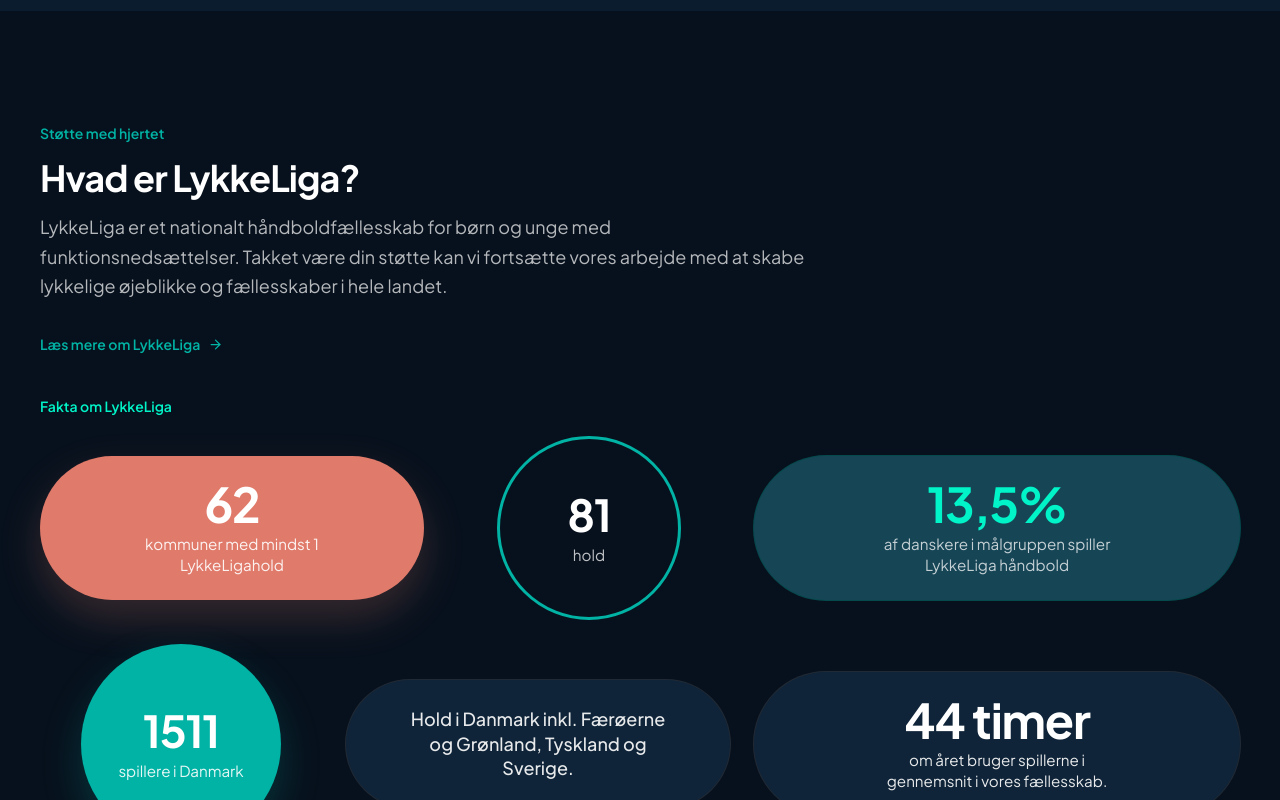
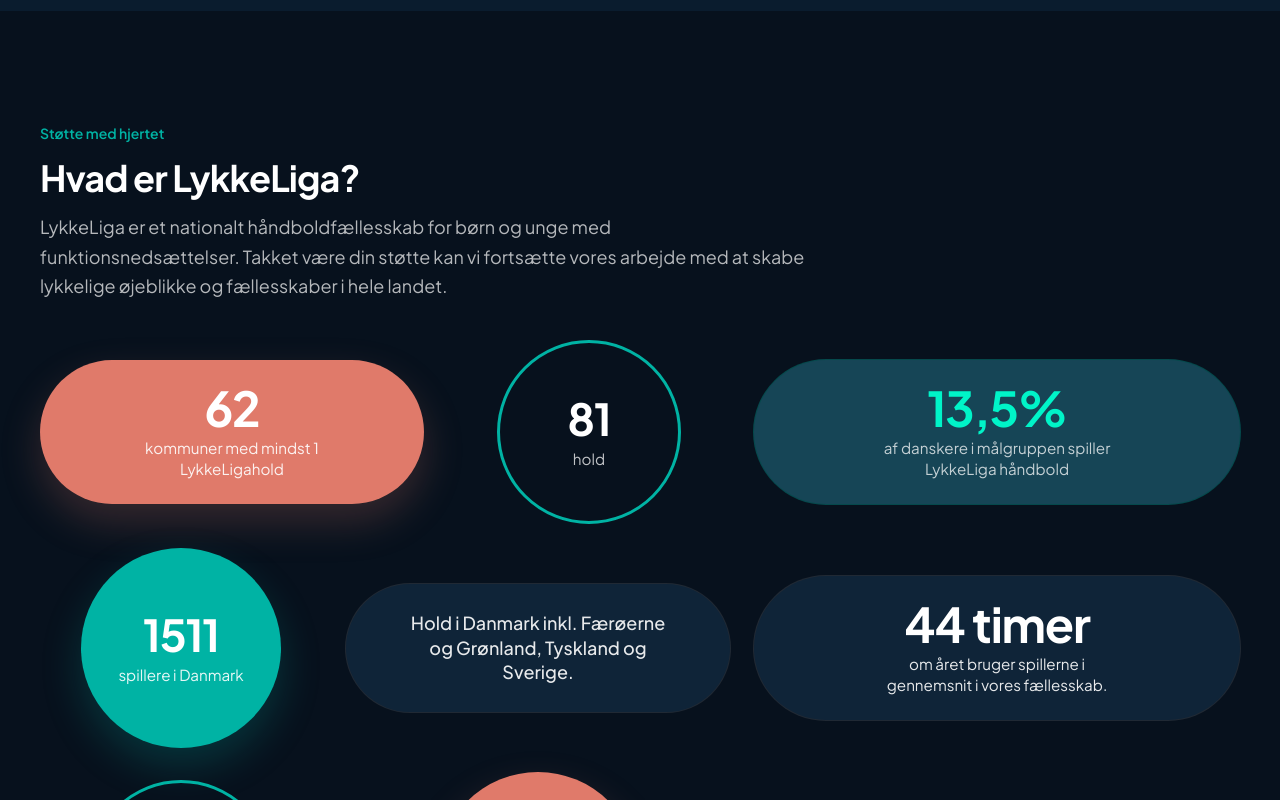
Before and after one commit to espensen-mik/legekammerat, a Next.js app: page / in a window 1280 px wide. Shown: the part 3920-4720 px from the top of the page. Built offline with nearby package versions, Linux system fonts and the light colour scheme; no server answers.

Commit message:
facts igen

```diff
--- a/src/components/launch-homepage.tsx
+++ b/src/components/launch-homepage.tsx
@@ -102,24 +102,23 @@
 
       <Section>
         <div className="space-y-10">
-          <div className="space-y-8">
           <SectionHeading
             eyebrow="Støtte med hjertet"
             title="Hvad er LykkeLiga?"
             description="LykkeLiga er et nationalt håndboldfællesskab for børn og unge med funktionsnedsættelser. Takket være din støtte kan vi fortsætte vores arbejde med at skabe lykkelige øjeblikke og fællesskaber i hele landet."
           />
+
+          <LykkeLigaFacts />
+
           <a
             href={LYKKELIGA_URL}
             target="_blank"
             rel="noopener noreferrer"
             className="inline-flex items-center gap-2 text-sm font-semibold text-[#00b3a4] hover:text-[#00f4c8]"
           >
-              Læs mere om LykkeLiga
+            Læs mere på vores hjemmeside
             <ArrowRight size={15} />
           </a>
-          </div>
-
-          <LykkeLigaFacts />
         </div>
       </Section>
 
--- a/src/components/lykkeliga-facts.tsx
+++ b/src/components/lykkeliga-facts.tsx
@@ -218,17 +218,7 @@
   const isInView = useInView(ref, { once: true, amount: 0.25 });
 
   return (
-    <div ref={ref} className="space-y-5">
-      <motion.p
-        initial={{ opacity: 0, y: 12 }}
-        whileInView={{ opacity: 1, y: 0 }}
-        viewport={{ once: true }}
-        transition={{ duration: 0.45 }}
-        className="text-sm font-semibold text-[#00f4c8]"
-      >
-        Fakta om LykkeLiga
-      </motion.p>
-
+    <div ref={ref}>
       <div className="grid grid-cols-2 items-center gap-4 sm:gap-5 lg:grid-cols-12 lg:gap-6">
         <div className="col-span-2 sm:col-span-1 lg:col-span-4">
           <FactCard fact={facts[0]} active={isInView} index={0} />
```
Lines whose indentation alone changed are shown as unchanged.
